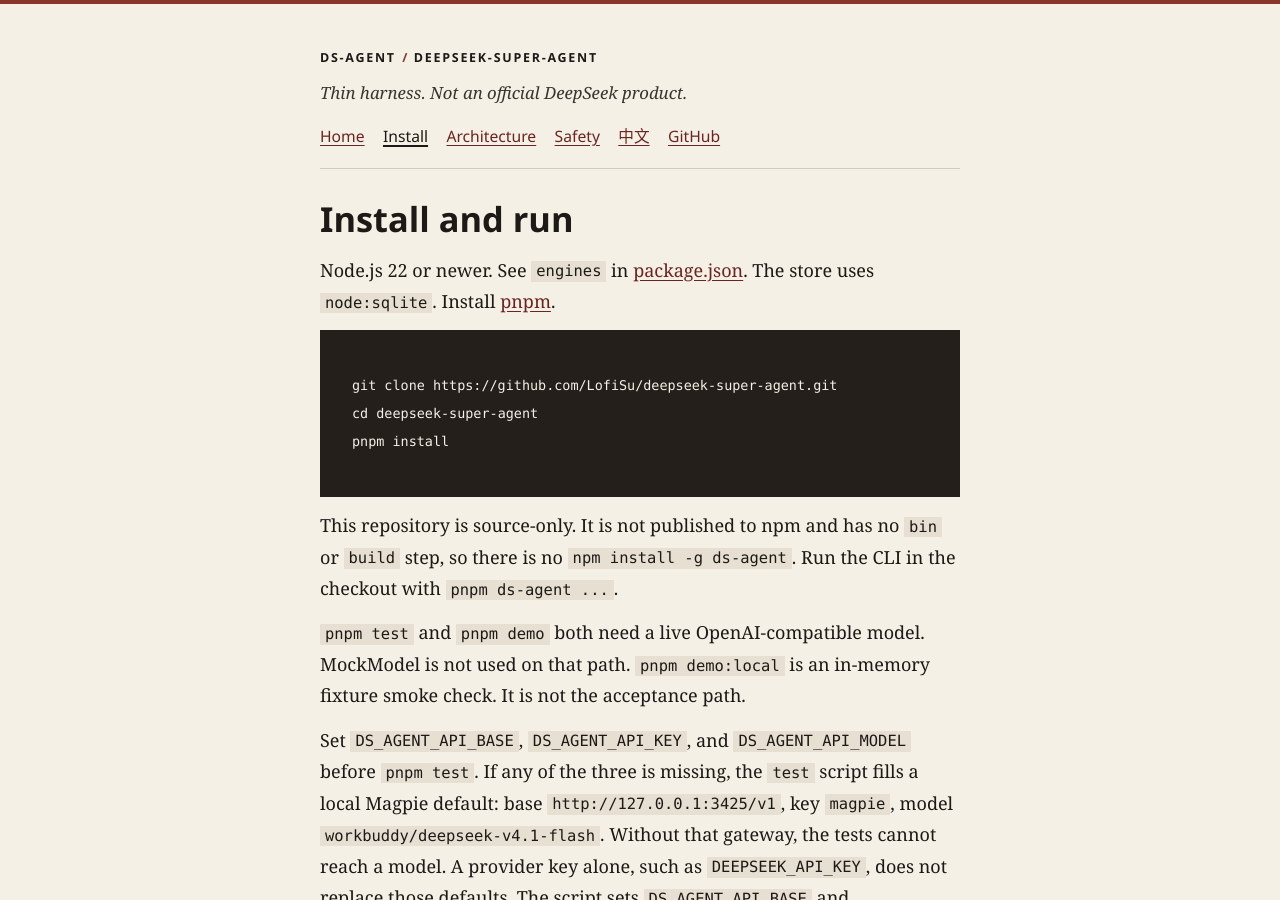
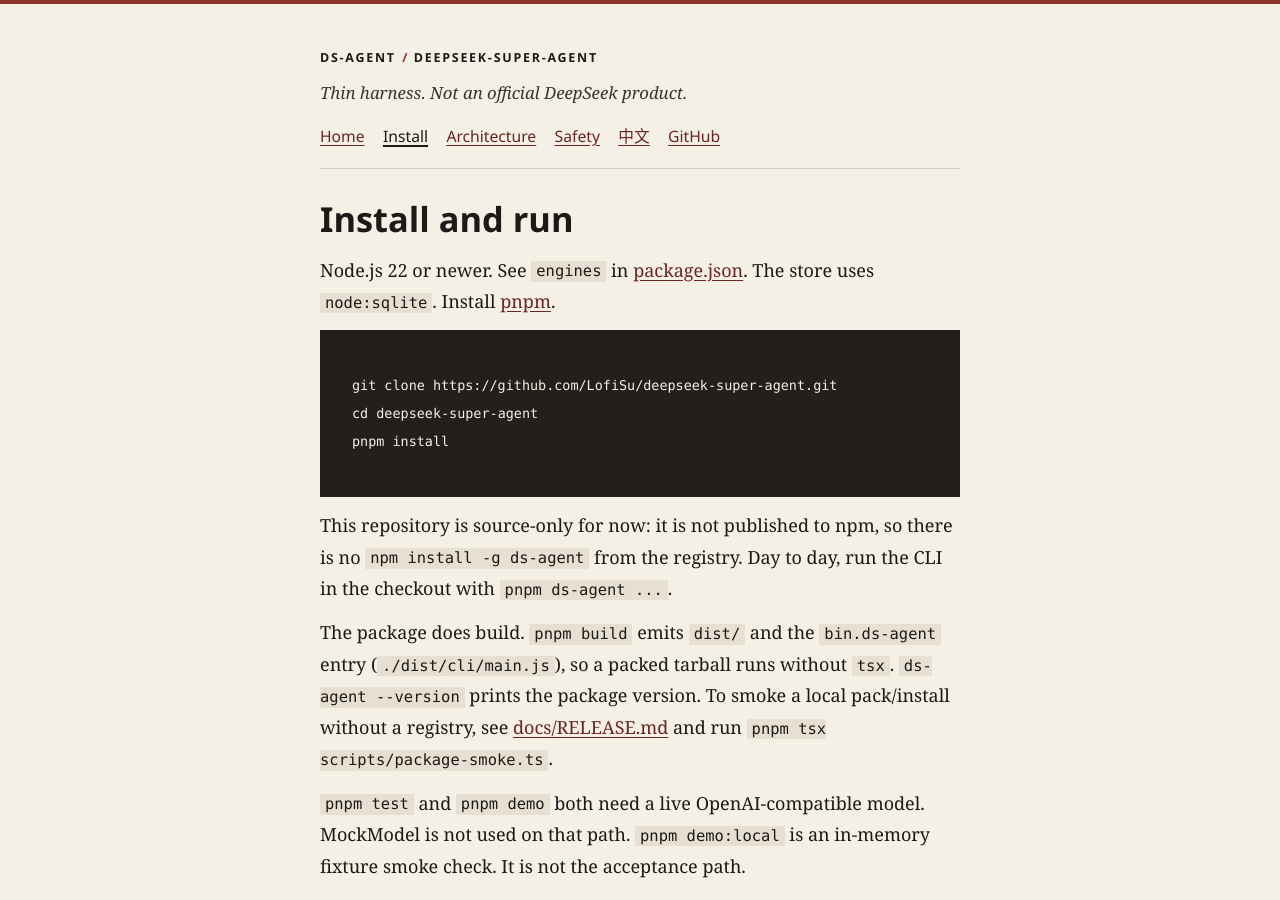
Before and after one commit to LofiSu/deepseek-super-agent, a Jekyll site: the page built from docs/install.md, in a window 1280 px wide and 900 px high. Built offline with Jekyll 4.4.1, drawn with Linux system fonts in a browser that asks for light colours.

Commit message:
feat(cli): surface package version and close PACKAGING gaps (#160)
Add --version/-V/version on the CLI, keep install docs honest about
pnpm build/bin, and mark PACKAGING done in PRODUCTION_PROGRAM with
evidence paths. STORE/HOST were already complete on main.

````diff
--- a/docs/install.md
+++ b/docs/install.md
@@ -17,9 +17,15 @@ cd deepseek-super-agent
 pnpm install
 ```
 
-This repository is source-only. It is not published to npm and has no `bin` or
-`build` step, so there is no `npm install -g ds-agent`. Run the CLI in the
+This repository is source-only for now: it is not published to npm, so there is
+no `npm install -g ds-agent` from the registry. Day to day, run the CLI in the
 checkout with `pnpm ds-agent ...`.
+
+The package does build. `pnpm build` emits `dist/` and the `bin.ds-agent` entry
+(`./dist/cli/main.js`), so a packed tarball runs without `tsx`. `ds-agent
+--version` prints the package version. To smoke a local pack/install without a
+registry, see [docs/RELEASE.md]({{ site.repository_url }}/blob/main/docs/RELEASE.md)
+and run `pnpm tsx scripts/package-smoke.ts`.
 
 `pnpm test` and `pnpm demo` both need a live OpenAI-compatible model. MockModel is not used on that path. `pnpm demo:local` is an in-memory fixture smoke check. It is not the acceptance path.
 
--- a/src/cli/main.ts
+++ b/src/cli/main.ts
@@ -28,6 +28,7 @@ import { backupUsage, runBackupCli } from './backup.ts'
 import { runUi } from './ui.ts'
 import { runProfileCommand, runWireCommand } from './wiring.ts'
 import { runSetupCommand } from './setup.ts'
+import { readPackageVersion } from './version.ts'
 
 function option(name: string): string | undefined {
   const index = process.argv.indexOf(`--${name}`)
@@ -108,6 +109,7 @@ function withEngine<T>(
 function help(): void {
   console.log(`ds-agent — local super-agent demo (not an official DeepSeek product)
 
+  pnpm ds-agent --version   print the package version (also -V, version)
   pnpm demo                 real GitHub issues/comments + live model (acceptance)
   pnpm demo -- --only watchdog
   pnpm demo:local           in-memory fixture baseline (not channel acceptance)
@@ -414,6 +416,10 @@ async function serve(home: string): Promise<void> {
 async function main(): Promise<void> {
   const [cmd, sub] = process.argv.slice(2)
   const home = defaultHome()
+  if (cmd === '--version' || cmd === '-V' || cmd === 'version') {
+    console.log(readPackageVersion())
+    return
+  }
   if (!cmd || cmd === 'help' || cmd === '--help') {
     help()
     return
````
Also changed, not shown: docs/PRODUCTION_PROGRAM.md (+2 -2 lines), docs/zh/install.md (+8 -2 lines), scripts/package-smoke.ts (+14 -1 lines), src/cli/version.ts (added, +34 -0 lines), test/packaging.test.ts (+27 -0 lines).
